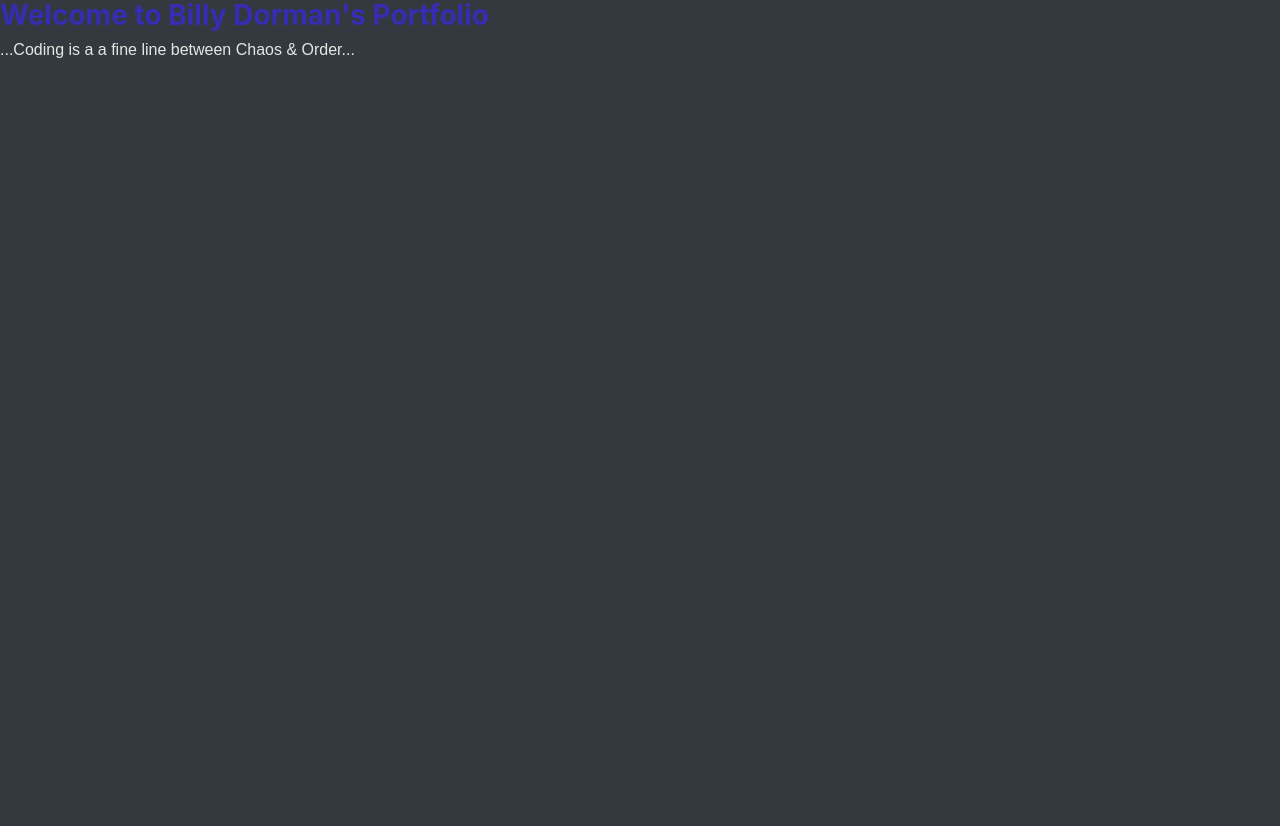
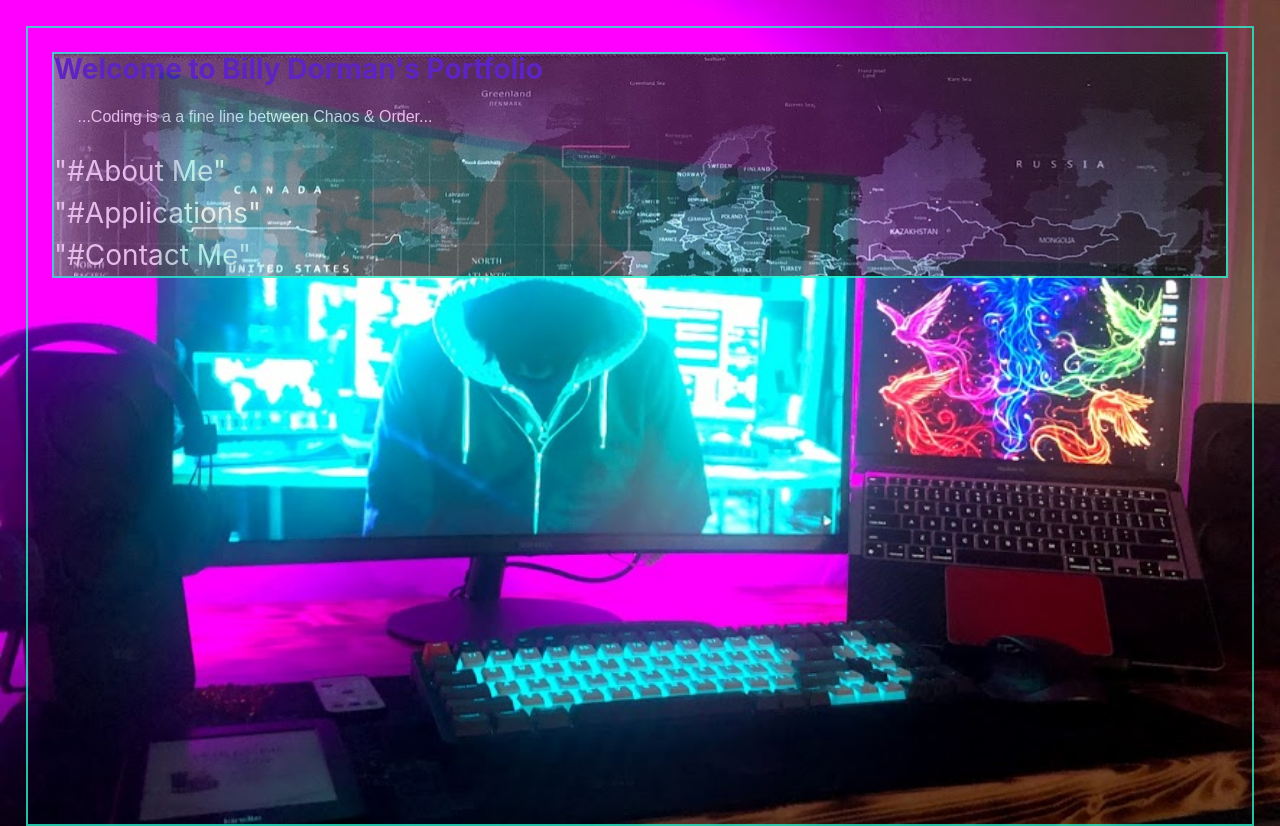
Before and after one commit to ChainRxn12/Dorman-Portfolio, a plain HTML site: page index.html in a window 1280 px wide. Before the commit the page ends 800 px from the top, so only its background shows below. Drawn offline with Linux system fonts and the light colour scheme; files whose address does not match are found by name.

Commit message:
updated html and css with images

```diff
--- a/assets/css/style.css
+++ b/assets/css/style.css
@@ -9,12 +9,32 @@
     --purp: #362db3;
 }
 
+header.geobanner{
+    background:url('/Users/chainrxn12/Desktop/Dorman-Portfolio/assets/images/geo banner.jpeg');
+    border: 2px solid var(--bright-turquoise);
+    margin: 2%
+}
+
+
 body{
     background-color: var(--outer-space);
     color: var(--gin);
     font-family: -apple-system, BlinkMacSystemFont, 'Segoe UI', Roboto, Helvetica, Arial, sans-serif, 'Apple Color Emoji', 'Segoe UI Emoji', 'Segoe UI Symbol';
     font-size: 1.75rem;
     line-height: 1.5;
+    opacity: .8;
+}
+
+body.background-image{
+    background-image: url('/Users/chainrxn12/Desktop/Dorman-Portfolio/assets/images/backdrop1.jpeg');
+    border: 2px solid var(--bright-turquoise);
+    margin: 2%;
+    background-size: 100%;
+
+}
+
+nav {
+
 }
 
 h1,
--- a/index.html
+++ b/index.html
@@ -9,15 +9,35 @@
     <title>Billy Dorman's Portfolio</title>
 
 
+
+
 </head>
 
-    <body>
-        <header>
-        <h1>Welcome to Billy Dorman's Portfolio</h1>
+    <body class="background-image">
+        <header class="geobanner">
 
-        <p>
-            ...Coding is a a fine line between Chaos & Order...
-        </p>
+
+              <h1>Welcome to Billy Dorman's Portfolio</h1>
+
+                        <p>
+                        ...Coding is a a fine line between Chaos & Order...
+                        </p>
+
+                                <nav>
+                                    <ul>
+                                        <li>"#About Me"</li>
+                                        <li>"#Applications"</li>
+                                        <li>"#Contact Me"</li>
+                                    </ul>
+                                </nav>
         </header>
+
+        <main>
+
+
+
+
+
+        </main>
 </body>
 </html>
```
